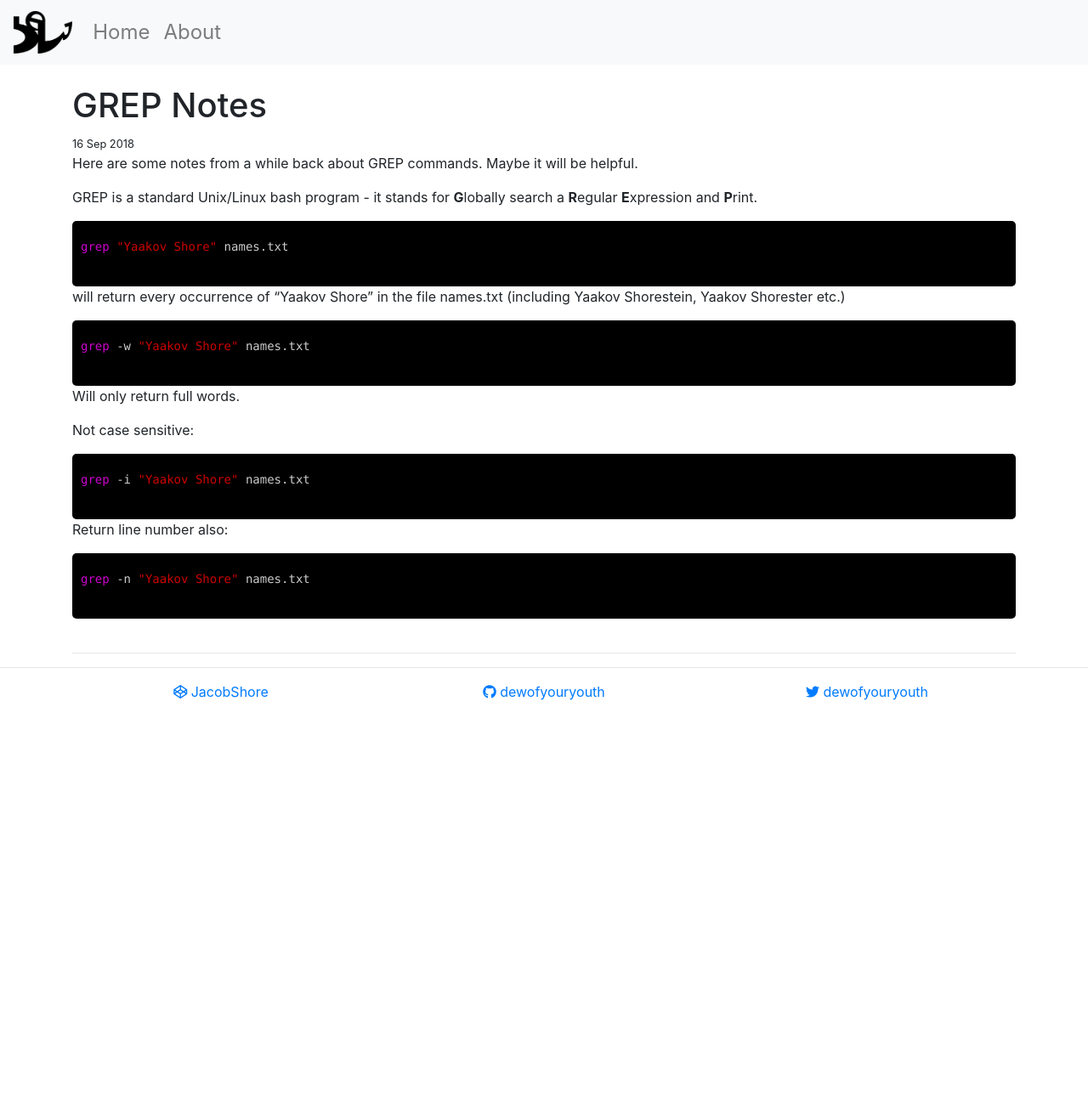
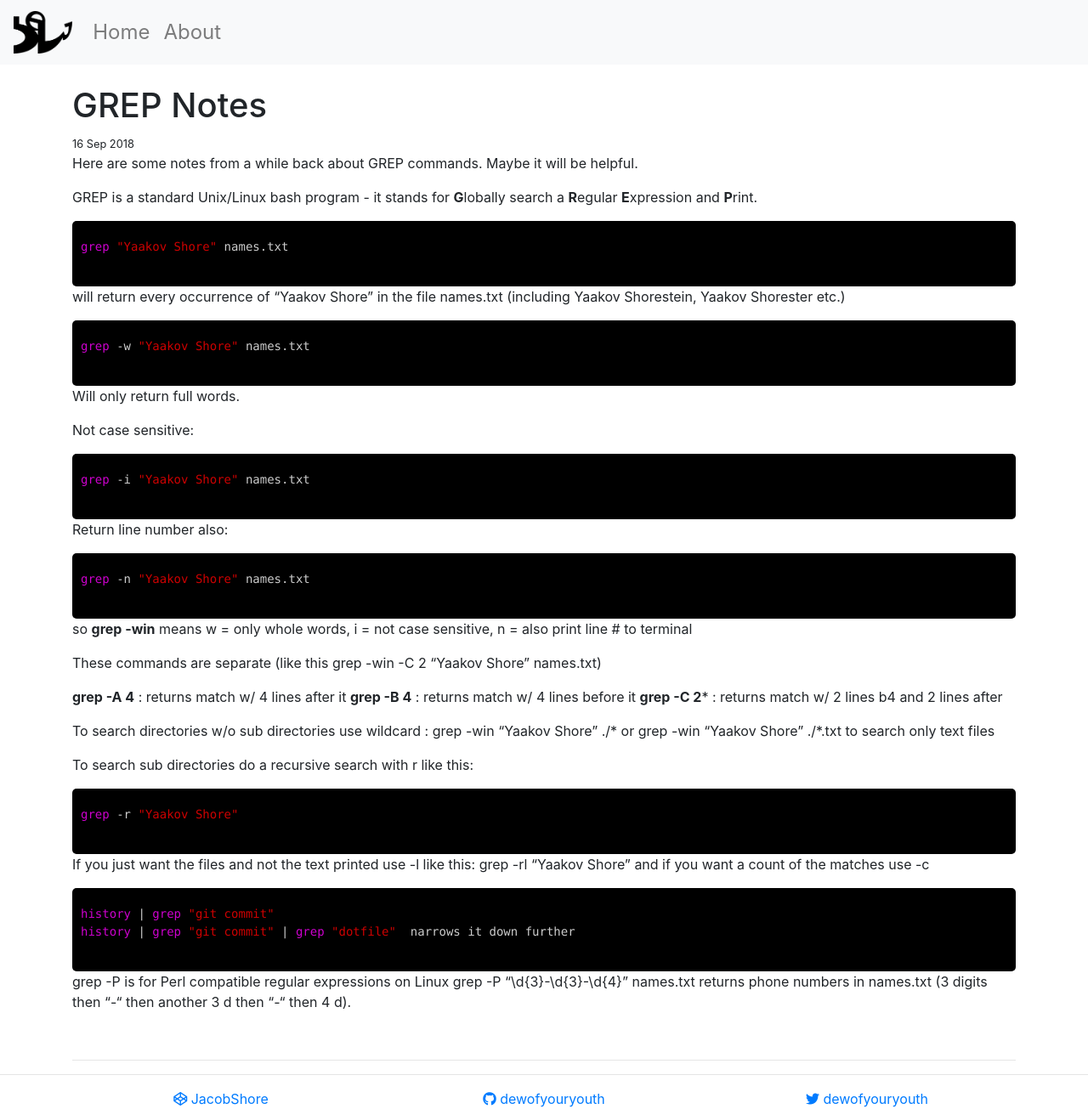
Before and after one commit to DewofyourYouth/DewofyourYouth.github.io, a Jekyll site: the page built from _posts/2018-09-16-grep-notes.md, in a window 1280 px wide. Shown: the whole page at 85% size. Built offline with Jekyll 4.4.1, drawn with Linux system fonts in a browser that asks for light colours; nearby versions of some CDN libraries; comment, search, counter and statistics services are not loaded; before the commit the page ends 900 px from its top, so only the background shows below that.

Commit message:
bash notes

````diff
--- a/_posts/2018-09-16-grep-notes.md
+++ b/_posts/2018-09-16-grep-notes.md
@@ -32,3 +32,30 @@ Return line number also:
 ```bash
 grep -n "Yaakov Shore" names.txt
 ```
+
+so  **grep -win** means w = only whole words, i = not case sensitive, n = also print line # to terminal
+
+These commands are separate (like this grep -win -C 2 "Yaakov Shore" names.txt)
+
+**grep -A 4** : returns match w/ 4 lines after it
+**grep -B 4** : returns match w/ 4 lines before it
+**grep -C 2*** : returns match w/ 2 lines b4 and 2 lines after
+
+
+To search directories w/o sub directories use wildcard :  grep -win "Yaakov Shore" ./*  or  grep -win "Yaakov Shore" ./*.txt  to search only text files
+
+To search sub directories do a recursive search with r like this:
+
+```bash
+grep -r "Yaakov Shore"
+```
+
+If you just want the files and not the text printed use -l like this:  grep -rl "Yaakov Shore" and if you want a count of the matches use -c
+
+```bash
+history | grep "git commit"
+history | grep "git commit" | grep "dotfile"  narrows it down further
+```
+
+grep -P is for Perl compatible regular expressions on Linux
+grep -P "\d{3}-\d{3}-\d{4}" names.txt returns phone numbers in names.txt (3 digits then "-" then another 3 d then "-" then 4 d).
````
